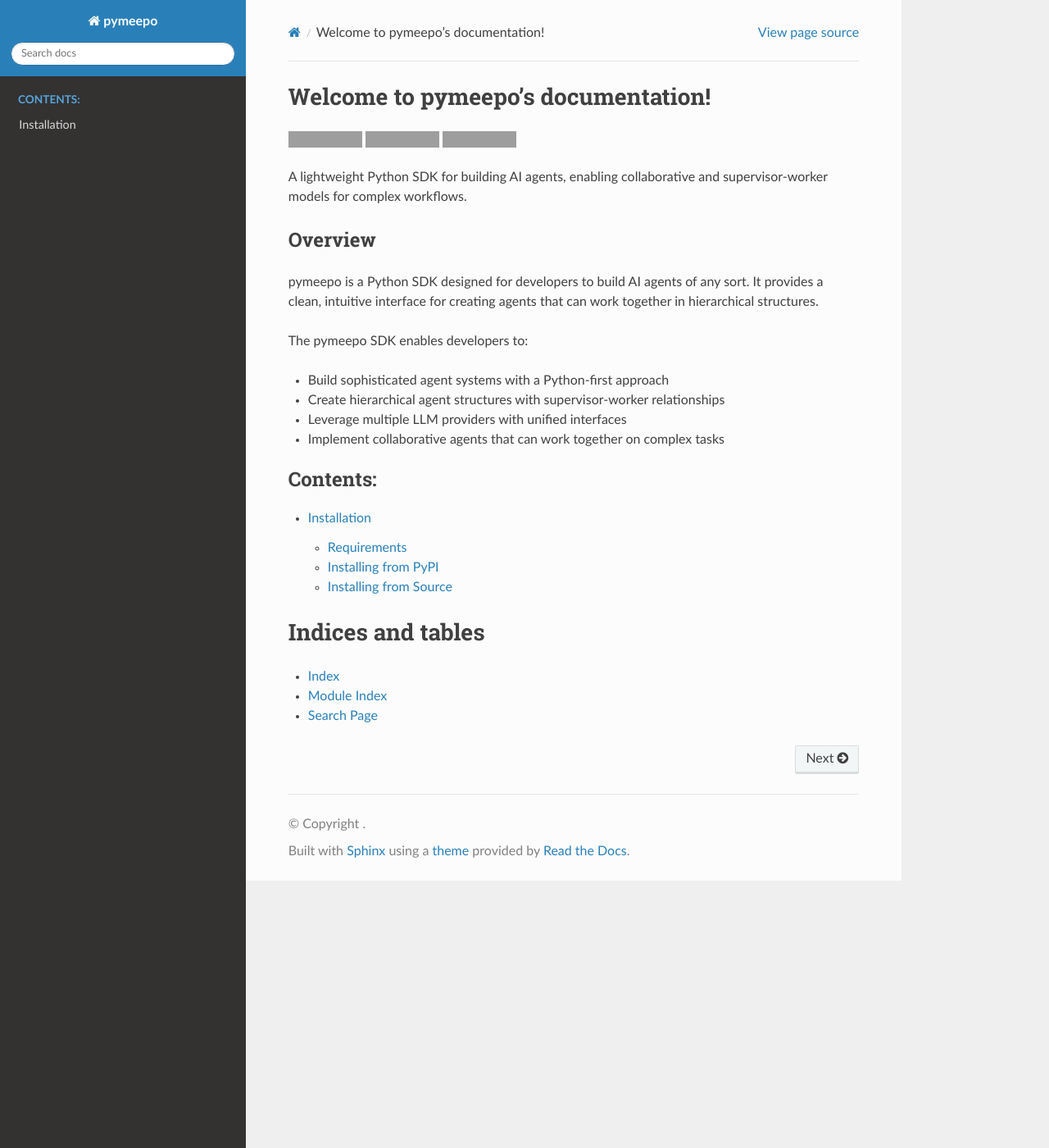
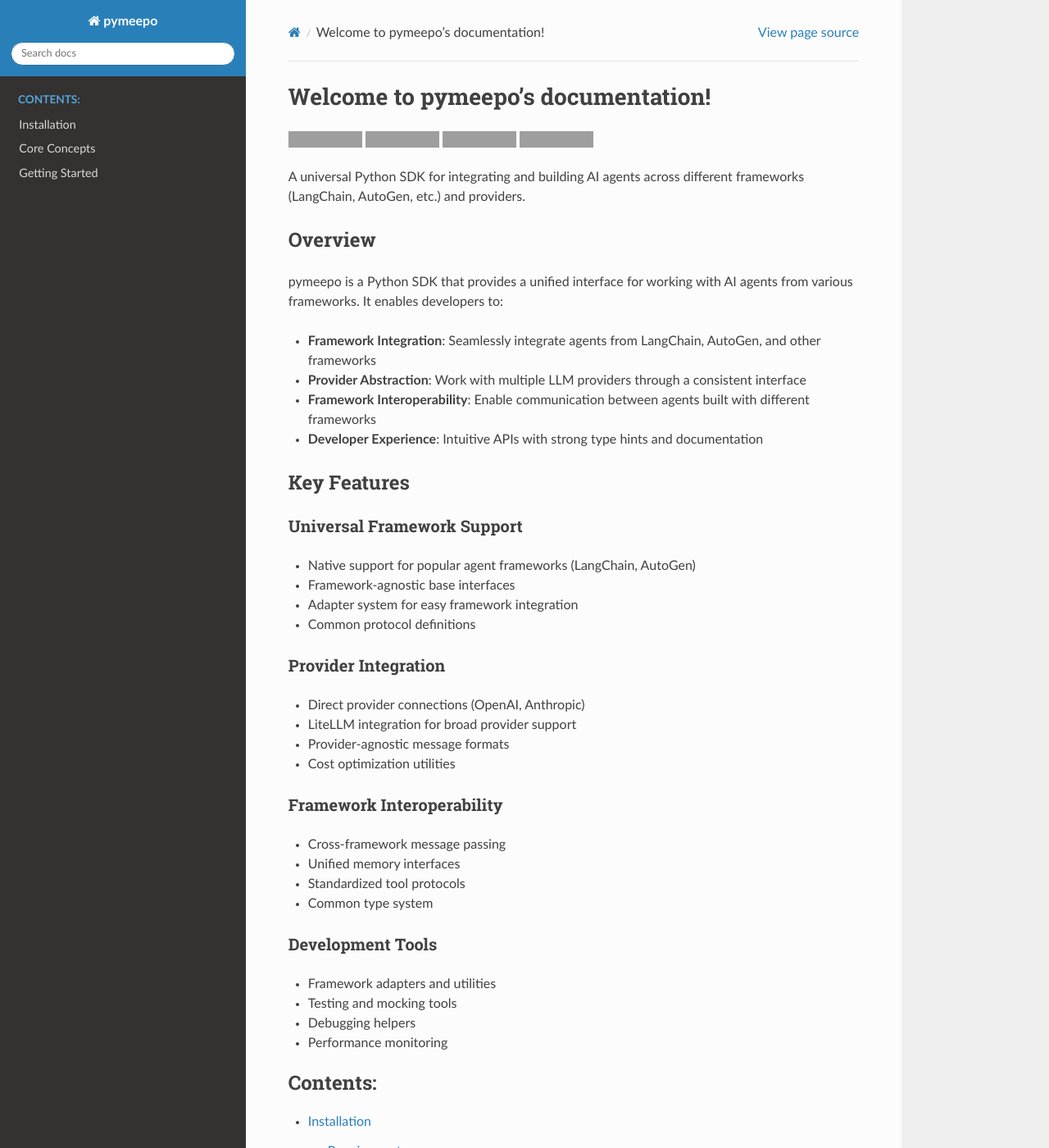
Before and after one commit to MeepoLabs/pymeepo, a Sphinx documentation site: the page built from docs/source/index.rst, in a window 1280 px wide and 1400 px high. Shown: the whole window at 82% size. Built offline with Sphinx 7.4.7 and the Read the Docs theme 3.1.0, drawn with Linux system fonts in a browser that asks for light colours; some of the changed text lies outside the part shown; grey boxes are pictures that could not be loaded.

Commit message:
docs: product refinement and updates

```diff
--- a/docs/source/index.rst
+++ b/docs/source/index.rst
@@ -1,5 +1,5 @@
 Welcome to pymeepo's documentation!
-================================
+===================================
 
 .. image:: https://img.shields.io/pypi/v/pymeepo.svg
    :target: https://pypi.org/project/pymeepo/
@@ -13,25 +13,64 @@
    :target: https://github.com/meepolabs/pymeepo/blob/main/LICENSE
    :alt: License
 
-A lightweight Python SDK for building AI agents, enabling collaborative and supervisor-worker models for complex workflows.
+.. image:: https://readthedocs.org/projects/pymeepo/badge/?version=latest
+   :target: https://pymeepo.readthedocs.io/en/latest/?badge=latest
+   :alt: Documentation Status
+
+A universal Python SDK for integrating and building AI agents across different frameworks (LangChain, AutoGen, etc.) and providers.
 
 Overview
 --------
 
-pymeepo is a Python SDK designed for developers to build AI agents of any sort. It provides a clean, intuitive interface for creating agents that can work together in hierarchical structures.
+pymeepo is a Python SDK that provides a unified interface for working with AI agents from various frameworks. It enables developers to:
 
-The pymeepo SDK enables developers to:
+- **Framework Integration**: Seamlessly integrate agents from LangChain, AutoGen, and other frameworks
+- **Provider Abstraction**: Work with multiple LLM providers through a consistent interface
+- **Framework Interoperability**: Enable communication between agents built with different frameworks
+- **Developer Experience**: Intuitive APIs with strong type hints and documentation
 
-- Build sophisticated agent systems with a Python-first approach
-- Create hierarchical agent structures with supervisor-worker relationships
-- Leverage multiple LLM providers with unified interfaces
-- Implement collaborative agents that can work together on complex tasks
+Key Features
+------------
+
+Universal Framework Support
+~~~~~~~~~~~~~~~~~~~~~~~~~~~
+
+- Native support for popular agent frameworks (LangChain, AutoGen)
+- Framework-agnostic base interfaces
+- Adapter system for easy framework integration
+- Common protocol definitions
+
+Provider Integration
+~~~~~~~~~~~~~~~~~~~~
+
+- Direct provider connections (OpenAI, Anthropic)
+- LiteLLM integration for broad provider support
+- Provider-agnostic message formats
+- Cost optimization utilities
+
+Framework Interoperability
+~~~~~~~~~~~~~~~~~~~~~~~~~~
+
+- Cross-framework message passing
+- Unified memory interfaces
+- Standardized tool protocols
+- Common type system
+
+Development Tools
+~~~~~~~~~~~~~~~~~
+
+- Framework adapters and utilities
+- Testing and mocking tools
+- Debugging helpers
+- Performance monitoring
 
 .. toctree::
    :maxdepth: 2
    :caption: Contents:
 
    installation
+   core_concepts
+   getting_started
 
 Indices and tables
 ==================
```
Also changed, not shown: README.md (+66 -19 lines), docs/source/core_concepts.rst (added, +64 -0 lines), docs/source/getting_started.rst (added, +25 -0 lines), 1 other file.
